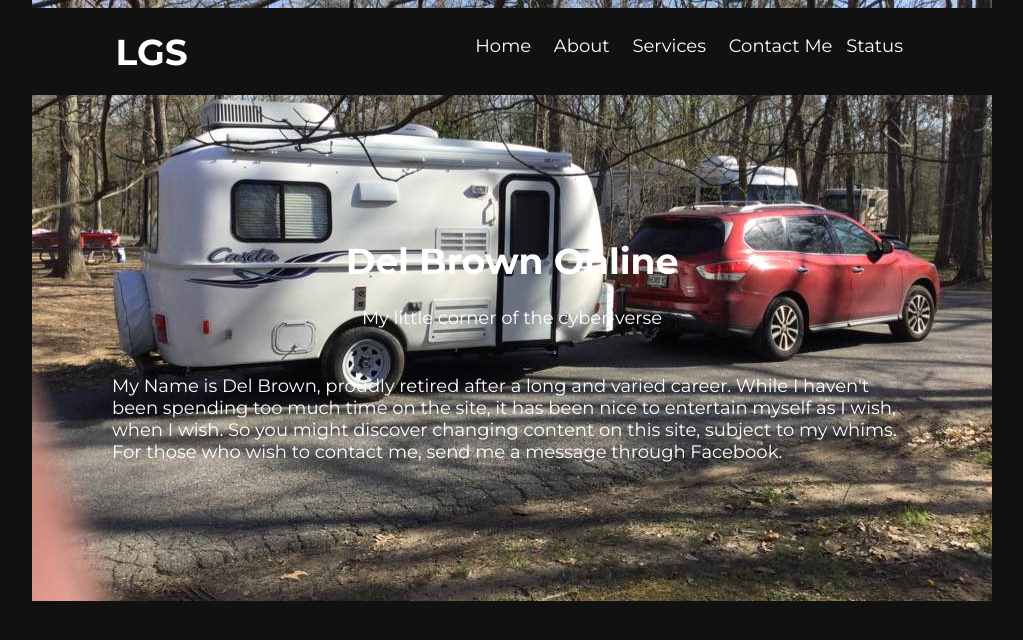
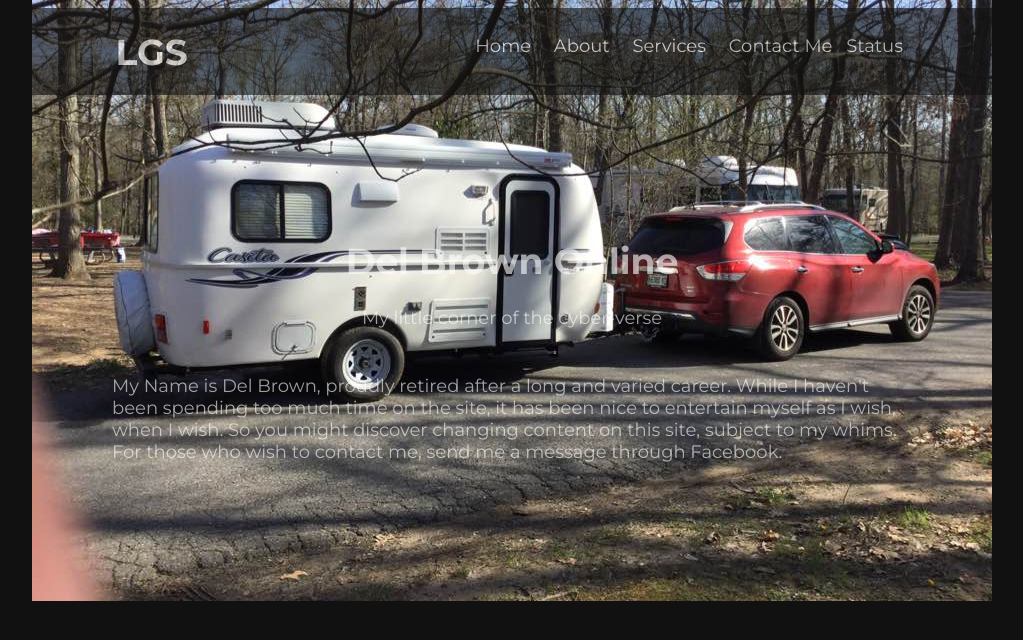
Before and after one commit to delonline/delonline.github.io, a Jekyll site: the page built from index.html, in a window 1280 px wide. Shown: the top 640 px of the page, without its empty margins (128-1151 px from the left). Built offline with Jekyll 4.4.1, drawn with Linux system fonts in a browser that asks for light colours.

Commit message:
Update css.css

```diff
--- a/stylesheets/css.css
+++ b/stylesheets/css.css
@@ -11,6 +11,7 @@ body{
   background-repeat: no-repeat;
   #background-attachment: fixed;
   background-position: center;
+  opacity:0.6;
 }
 
 
```
